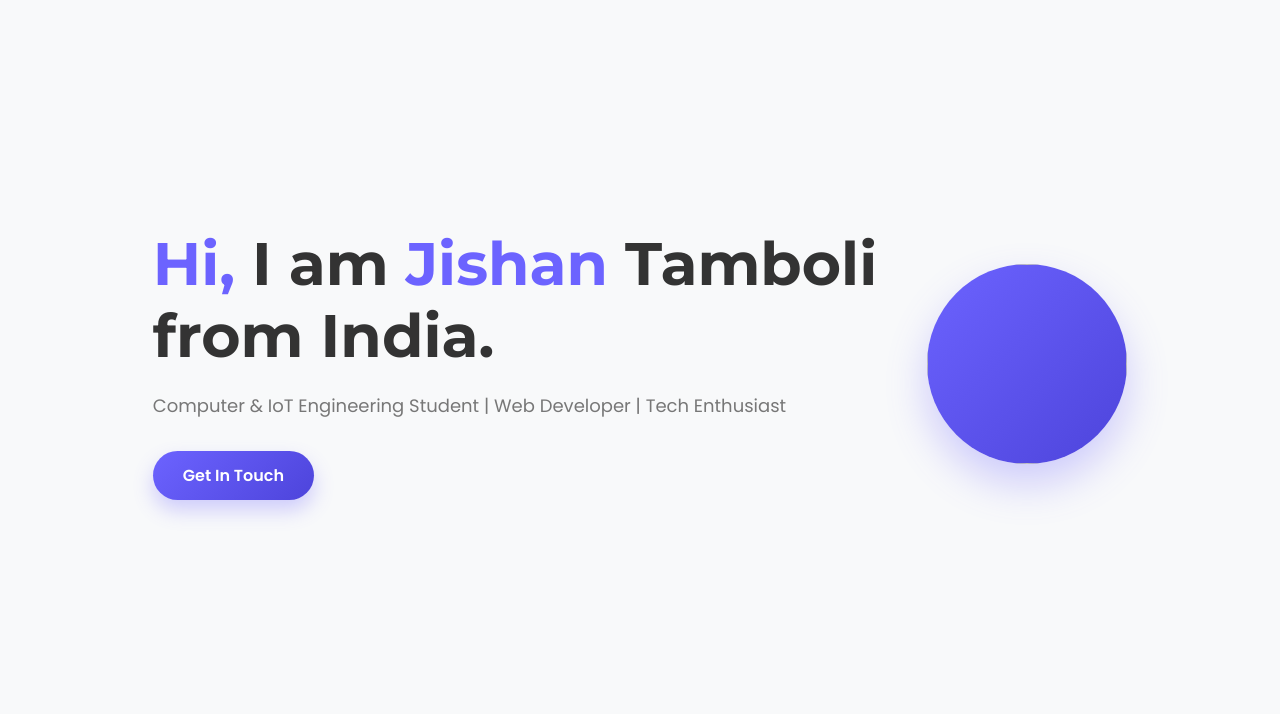
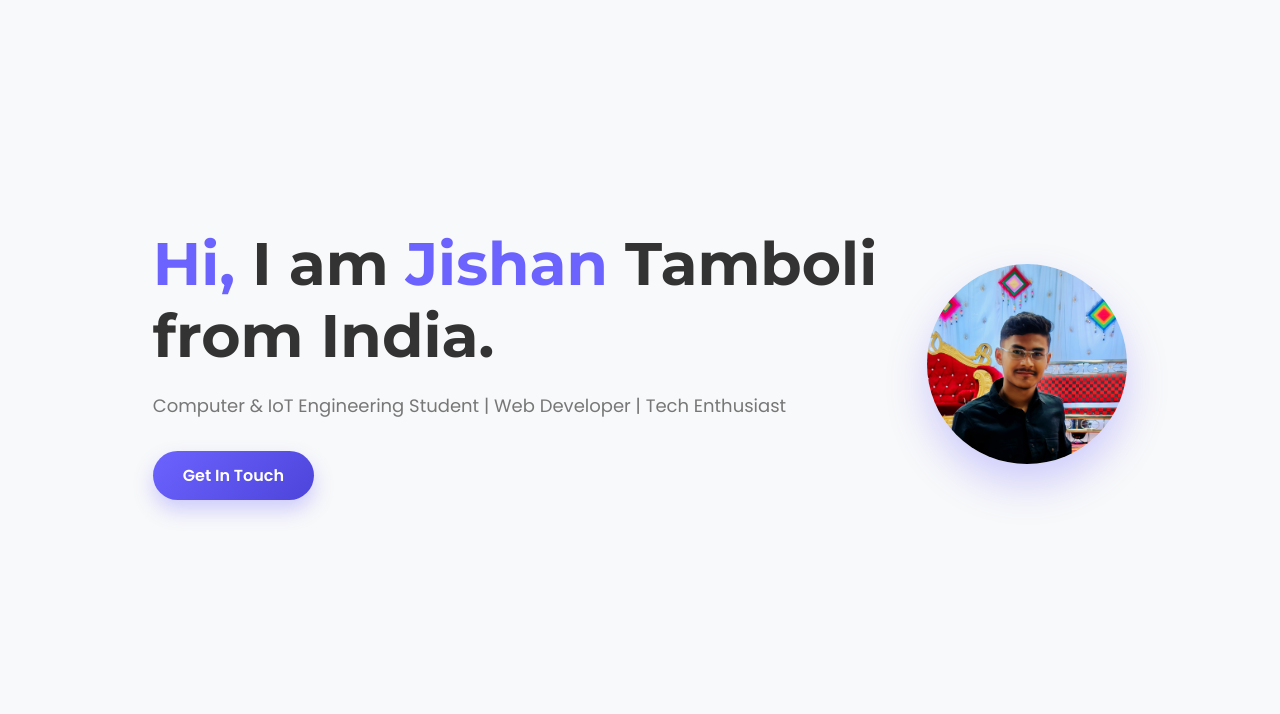
Before and after one commit to HAILSTORM-BLIP/jishantamboli, a plain HTML site: page index.html in a window 1280 px wide. Shown: the part 86-800 px from the top of the page. Drawn offline with Linux system fonts and the light colour scheme.

Commit message:
Update index.html

```diff
--- a/index.html
+++ b/index.html
@@ -766,7 +766,7 @@
       <p class="hero-subtitle">Computer & IoT Engineering Student | Web Developer | Tech Enthusiast</p>
       <a href="#contact" class="cta-button">Get In Touch</a>
     </div>
-    <img src="images/jishan2.jpeg" class="small-circle">
+    <img src="jishan2.jpeg" class="small-circle">
   </div>
 </section>
 
```
